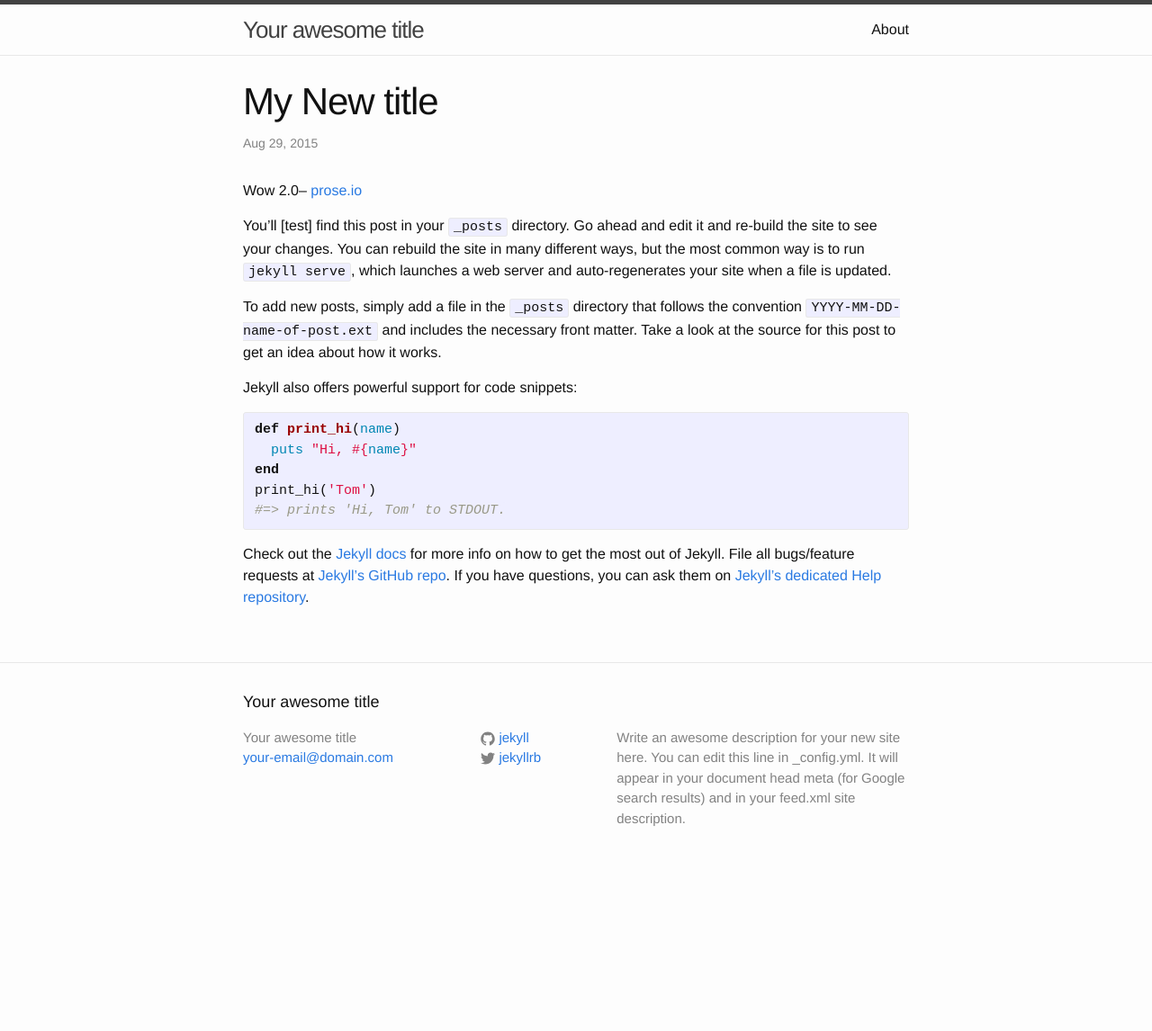
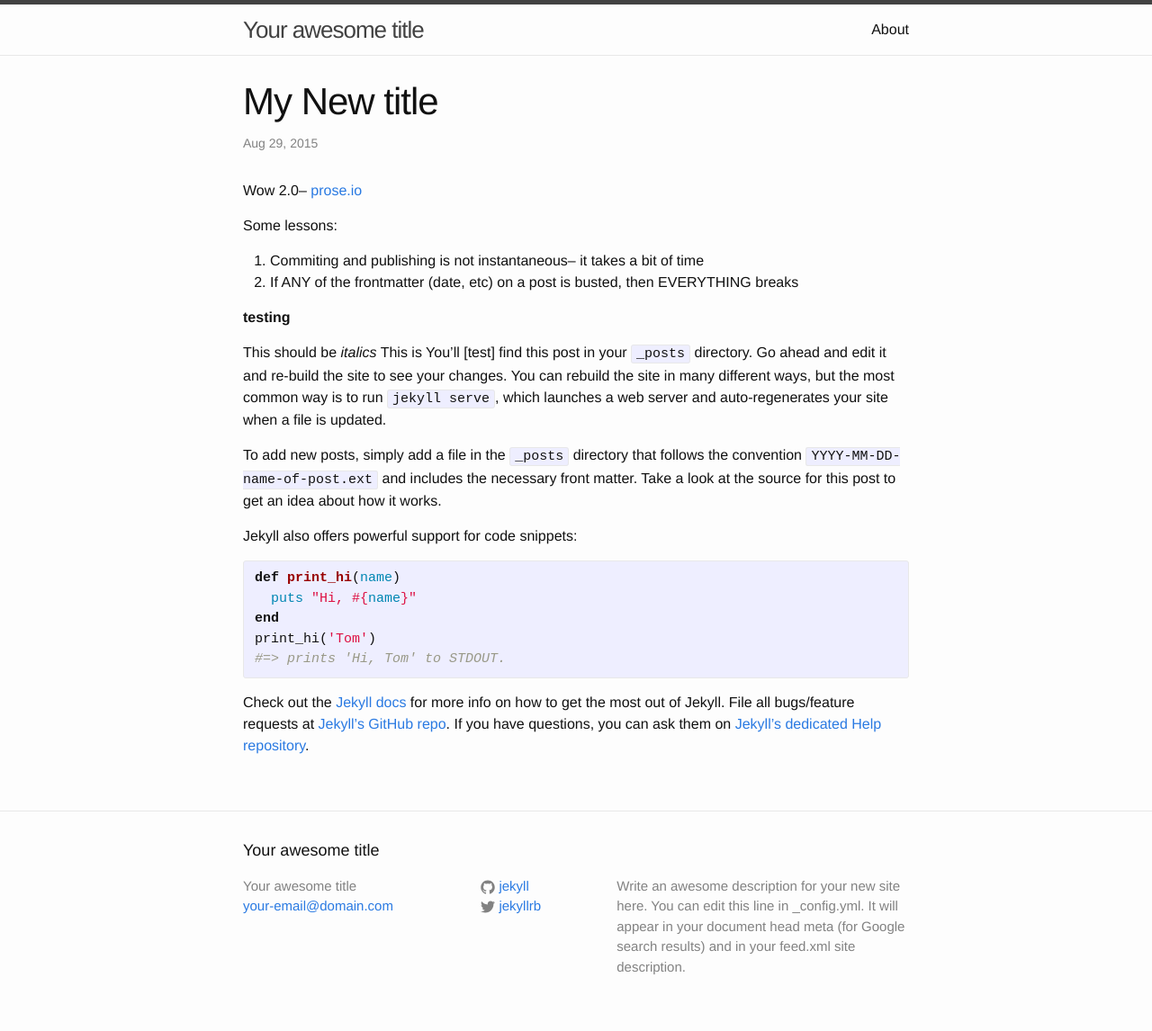
Before and after one commit to valgaze/valgaze.github.io, a Jekyll site: the page built from _posts/2015-08-22-welcome-to-jekyll.markdown, in a window 1280 px wide. Shown: the whole page at 90% size. Built offline with Jekyll 4.4.1, drawn with Linux system fonts in a browser that asks for light colours; before the commit the page ends 981 px from its top, so only the background shows below that.

Commit message:
New formatting test

```diff
--- a/_posts/2015-08-22-welcome-to-jekyll.markdown
+++ b/_posts/2015-08-22-welcome-to-jekyll.markdown
@@ -8,9 +8,18 @@ published: true
 
 
 
+
 Wow 2.0-- [prose.io](www.prose.io "Prose is amazing")
 
+Some lessons:
+1. Commiting and publishing is not instantaneous-- it takes a bit of time
+2. If ANY of the frontmatter (date, etc) on a post is busted, then EVERYTHING breaks
 
+
+
+__testing__
+
+This should be *italics* This is
 You’ll [test] find this post in your `_posts` directory. Go ahead and edit it and re-build the site to see your changes. You can rebuild the site in many different ways, but the most common way is to run `jekyll serve`, which launches a web server and auto-regenerates your site when a file is updated.
 
 To add new posts, simply add a file in the `_posts` directory that follows the convention `YYYY-MM-DD-name-of-post.ext` and includes the necessary front matter. Take a look at the source for this post to get an idea about how it works.
```
